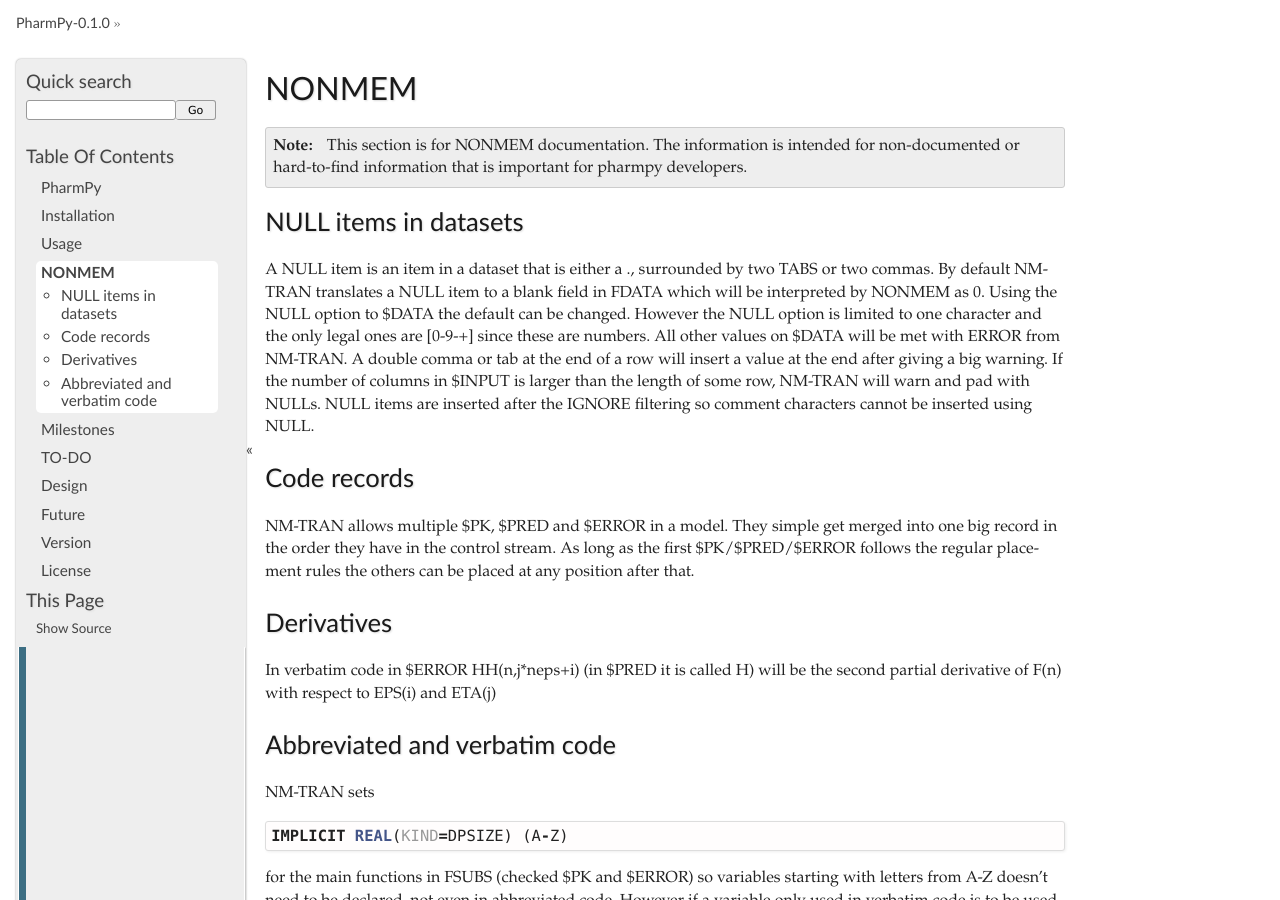
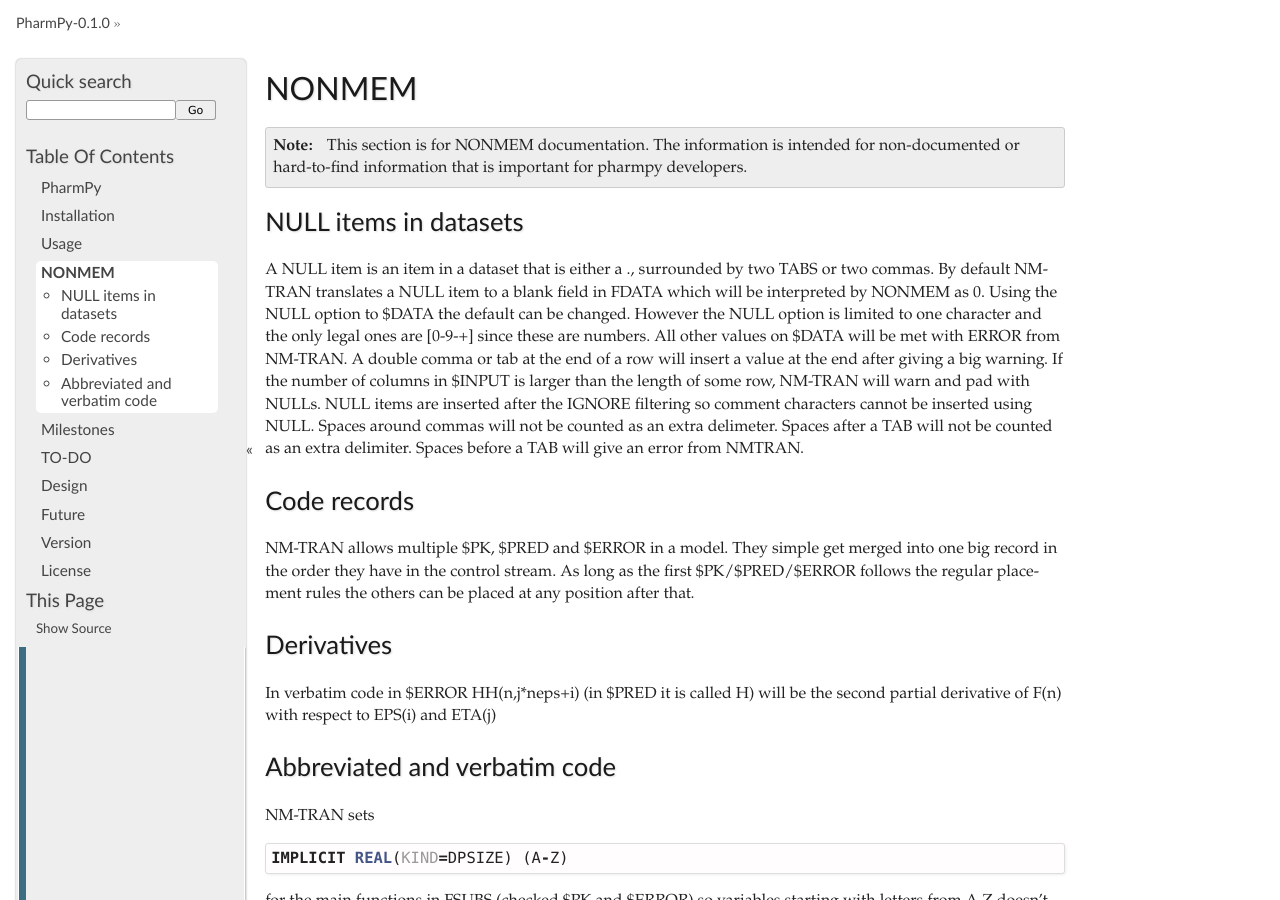
Before and after one commit to pharmpy/pharmpy, a Sphinx documentation site: the page built from docs/NONMEM.rst, in a window 1280 px wide and 900 px high. Built offline with Sphinx 7.4.7, drawn with Linux system fonts in a browser that asks for light colours; pages that are not in the unit, such as notebooks, are missing from menus.

Commit message:
Additional test and documentation on NONMEM dataset parsing

```diff
--- a/docs/NONMEM.rst
+++ b/docs/NONMEM.rst
@@ -10,7 +10,7 @@
 NULL items in datasets
 ----------------------
 
-A NULL item is an item in a dataset that is either a ., surrounded by two TABS or two commas. By default NM-TRAN translates a NULL item to a blank field in FDATA which will be interpreted by NONMEM as 0. Using the NULL option to $DATA the default can be changed. However the NULL option is limited to one character and the only legal ones are [0-9-+] since these are numbers. All other values on $DATA will be met with ERROR from NM-TRAN. A double comma or tab at the end of a row will insert a value at the end after giving a big warning. If the number of columns in $INPUT is larger than the length of some row, NM-TRAN will warn and pad with NULLs. NULL items are inserted after the IGNORE filtering so comment characters cannot be inserted using NULL.
+A NULL item is an item in a dataset that is either a ., surrounded by two TABS or two commas. By default NM-TRAN translates a NULL item to a blank field in FDATA which will be interpreted by NONMEM as 0. Using the NULL option to $DATA the default can be changed. However the NULL option is limited to one character and the only legal ones are [0-9-+] since these are numbers. All other values on $DATA will be met with ERROR from NM-TRAN. A double comma or tab at the end of a row will insert a value at the end after giving a big warning. If the number of columns in $INPUT is larger than the length of some row, NM-TRAN will warn and pad with NULLs. NULL items are inserted after the IGNORE filtering so comment characters cannot be inserted using NULL. Spaces around commas will not be counted as an extra delimeter. Spaces after a TAB will not be counted as an extra delimiter. Spaces before a TAB will give an error from NMTRAN.
 
 
 Code records
```
Also changed, not shown: 1 other file.
